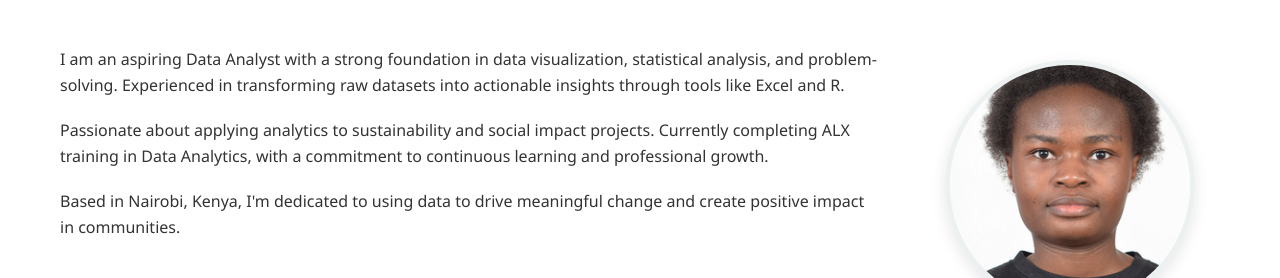
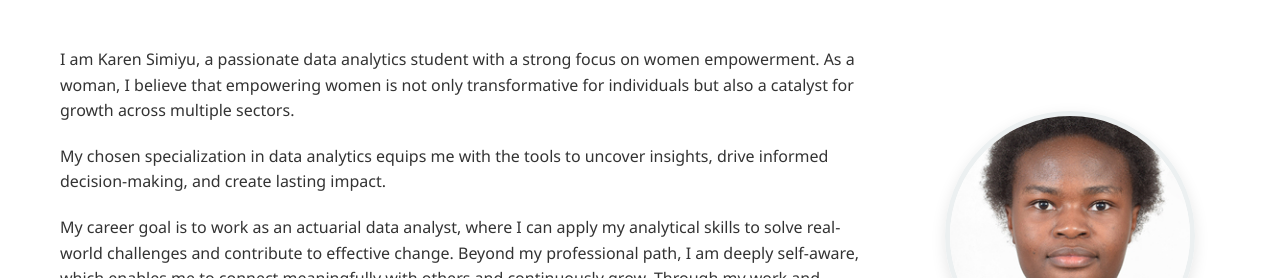
Before and after one commit to simiyuk-png/My-Website-, a plain HTML site: page index.html in a window 1280 px wide. Shown: the part 645-923 px from the top of the page. Drawn offline with Linux system fonts and the light colour scheme.

Commit message:
Update index.html

```diff
--- a/index.html
+++ b/index.html
@@ -507,9 +507,10 @@
             </div>
             <div class="about-content">
                 <div class="about-text">
-                    <p>I am an aspiring Data Analyst with a strong foundation in data visualization, statistical analysis, and problem-solving. Experienced in transforming raw datasets into actionable insights through tools like Excel and R.</p>
-                    <p>Passionate about applying analytics to sustainability and social impact projects. Currently completing ALX training in Data Analytics, with a commitment to continuous learning and professional growth.</p>
-                    <p>Based in Nairobi, Kenya, I'm dedicated to using data to drive meaningful change and create positive impact in communities.</p>
+                    <p>I am Karen Simiyu, a passionate data analytics student with a strong focus on women empowerment. As a woman, I believe that empowering women is not only transformative for individuals but also a catalyst for growth across multiple sectors.
+                    </p>
+                    <p>My chosen specialization in data analytics equips me with the tools to uncover insights, drive informed decision-making, and create lasting impact.</p>
+                    <p>My career goal is to work as an actuarial data analyst, where I can apply my analytical skills to solve real-world challenges and contribute to effective change. Beyond my professional path, I am deeply self-aware, which enables me to connect meaningfully with others and continuously grow. Through my work and passions, I aim to live out my mission of creating equitable opportunities and making data a foundation for empowerment and progress.</p>
                     <a href="#contact" class="btn" style="margin-top: 20px;">Contact Me</a>
                 </div>
                 <div class="about-image">
```
